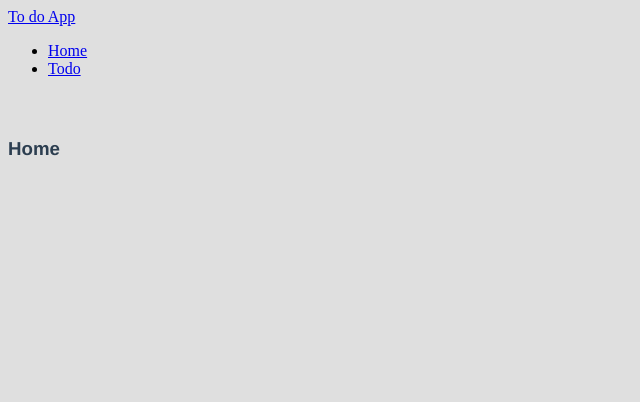
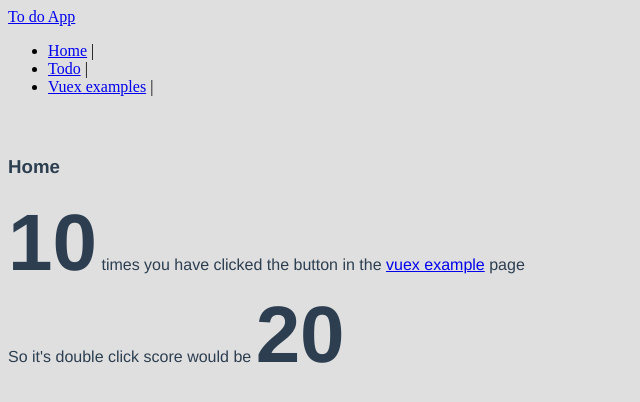
Before and after one commit to arshadasgar/vue-project-route, a Vue app in the folder todo-route/: page /#/ in a window 1280 px wide. Shown: the top 402 px of the page, without its empty margins (0-640 px from the left). Built offline with nearby package versions, Linux system fonts and the light colour scheme.

Commit message:
Add Vuex for state maintenance

```diff
--- a/todo-route/index.html
+++ b/todo-route/index.html
@@ -29,10 +29,13 @@
     <div class="collapse navbar-collapse" id="navbarSupportedContent">
       <ul class="navbar-nav mr-auto">
         <li class="nav-item active">
-          <a href="#/">Home</a>
+          <a href="#/">Home</a> |&nbsp
         </li>
         <li class="nav-item">
-          <a href="#/todo">Todo</a>
+          <a href="#/todo">Todo</a> | &nbsp
+        </li>
+        <li class="nav-item">
+          <a href="#/vuex">Vuex examples</a> | &nbsp
         </li>
       </ul>
     </div>
--- a/todo-route/package.json
+++ b/todo-route/package.json
@@ -13,7 +13,8 @@
     "axios": "^0.19.0",
     "vue": "^2.5.2",
     "vue-router": "^3.0.1",
-    "vuelidate": "^0.7.4"
+    "vuelidate": "^0.7.4",
+    "vuex": "^3.1.1"
   },
   "devDependencies": {
     "autoprefixer": "^7.1.2",
--- a/todo-route/src/components/HelloWorld.vue
+++ b/todo-route/src/components/HelloWorld.vue
@@ -1,7 +1,26 @@
 <template>
   <div>
-    <h3>
-        Home
-    </h3>
+    <h3>Home</h3>
+    <p>
+      <b>{{ counter }}</b> times you have clicked the button in the <a href="#/vuex">vuex example</a> page <br>
+      So it's double click score would be <b>{{ dblClickCounter }}</b><br>
+    </p>
   </div>
 </template>
+<script>
+export default {
+  computed: {
+    counter: function() {
+      return this.$store.state.counter;
+    },
+    dblClickCounter: function() {
+      return this.$store.getters.doubleTheClicks
+    }
+  }
+};
+</script>
+<style lang="">
+  b {
+    font-size: 80px;
+  }
+</style>
--- /dev/null
+++ b/todo-route/src/components/VuexExample.vue
@@ -0,0 +1,25 @@
+<template>
+  <div>
+    <h2>Vuex Examples</h2>
+    <button @click="incrementCount">VUEX state : {{ counter }}</button>
+    <label for>Double the count is: {{ doubleCounter }}</label>
+  </div>
+</template>
+<script>
+export default {
+  name: "VuexExample",
+  methods: {
+    incrementCount: function() {
+      this.$store.commit("incrementCounter");
+    }
+  },
+  computed: {
+    counter: function() {
+      return this.$store.state.counter;
+    },
+    doubleCounter: function() {
+      return this.$store.getters.doubleTheClicks;
+    }
+  }
+};
+</script>
--- a/todo-route/src/main.js
+++ b/todo-route/src/main.js
@@ -5,6 +5,7 @@ import App from './App'
 import router from './router'
 import _ from 'lodash'
 import Vuelidate from "vuelidate";
+import { store } from './store'
 
 Vue.config.productionTip = false
 
@@ -14,6 +15,7 @@ Vue.use(Vuelidate)
 new Vue({
   el: '#app',
   router,
+  store,
   components: { App },
   template: '<App/>'
 })
--- a/todo-route/src/router/index.js
+++ b/todo-route/src/router/index.js
@@ -3,6 +3,7 @@ import Router from 'vue-router'
 import HelloWorld from '@/components/HelloWorld'
 import Todo from '@/components/Todo'
 import TodoItemView from '@/components/TodoItemView'
+import VuexExample from '@/components/VuexExample'
 
 Vue.use(Router)
 
@@ -22,6 +23,11 @@ export default new Router({
       path: '/todo/:id',
       name: 'TodoItem',
       component: TodoItemView
+    },
+    {
+      path: '/vuex',
+      name: 'VuexExample',
+      component: VuexExample
     }
   ]
 })
--- /dev/null
+++ b/todo-route/src/store.js
@@ -0,0 +1,20 @@
+import Vue from 'vue'
+import Vuex from 'vuex'
+
+Vue.use(Vuex)
+
+export const store = new Vuex.Store({
+    state: {
+        counter: 10
+    },
+    getters: {
+        doubleTheClicks: state => {
+            return state.counter * 2
+        }
+    },
+    mutations: {
+        incrementCounter: state => {
+            state.counter++
+        }
+    }
+})
```
Also changed, not shown: 1 other file (tests, documents, lock files or other folders).
